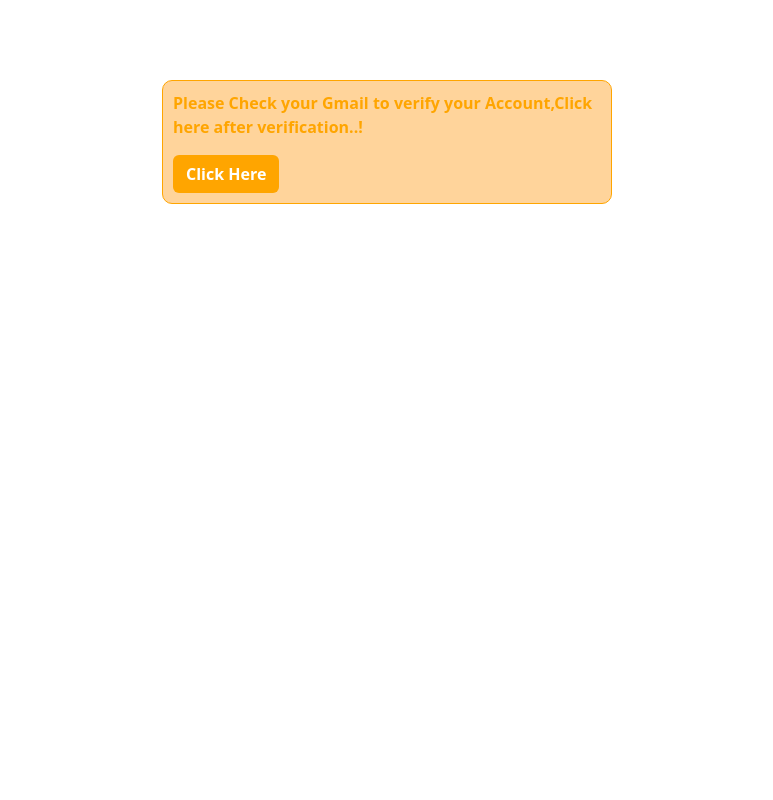
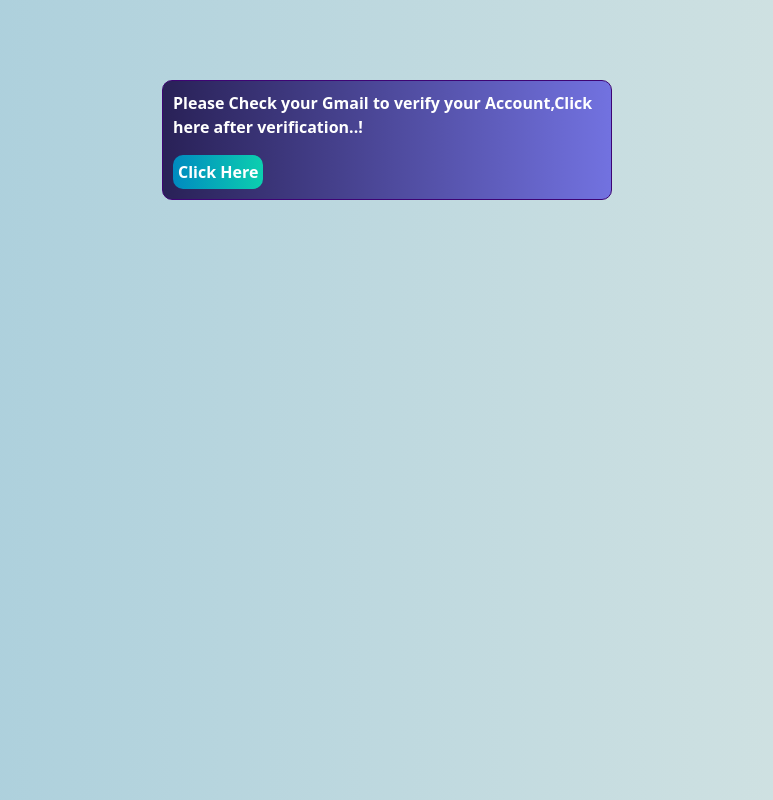
Before and after one commit to aathi-aathi/URL-SHORTNER-FRONTEND, a React (Vite) app: page /verify/1 in a window 1280 px wide. Shown: the whole page, without its empty margins (253-1026 px from the left). Built offline with nearby package versions, Linux system fonts and the light colour scheme.

Commit message:
some stylings added

```diff
--- a/src/App.css
+++ b/src/App.css
@@ -13,3 +13,42 @@
     display: grid;
     place-items: center;
 }
+.verify-div{
+    border: 1px solid rgb(62, 4, 116);
+    border-radius: 10px;
+    padding: 10px;
+    width: 95%;
+    height: fit-content;
+    max-width: 450px;
+    margin-top: 5rem;
+    background-image: linear-gradient(to left , rgb(114, 114, 224),rgb(41, 33, 87));
+}
+.verify-btn{
+    padding: 5px;
+    border: none;
+    border-radius: 10px;
+    background-image: linear-gradient(to left , rgb(12, 207, 175),rgb(0, 138, 192));
+    font-weight: bold;
+    color: white;
+}
+.verify-container{
+    background-image: linear-gradient(to left , rgb(217, 230, 227),rgb(163, 203, 219));
+}
+.shorten-btn{
+    padding: 5px;
+    border: none;
+    border-radius: 10px;
+    background-image: linear-gradient(to left , rgb(15, 12, 207),rgb(0, 138, 192));
+    font-weight: bold;
+    color: white;
+    margin-left: 1rem;
+}
+.app-title{
+    font-weight: bold;
+    text-align: center;
+    font-family:'Franklin Gothic Medium', 'Arial Narrow', Arial, sans-serif;
+    color: rgb(63, 4, 156);
+}
+.table-head{
+    background-color: #8787e2;
+}
--- a/src/home.jsx
+++ b/src/home.jsx
@@ -27,7 +27,7 @@ const UrlShortener = ({count,setCount}) => {
    },[count])
 return (
     <div className="container">
-      <h2 className="text-center mb-4 ">URL Shortener</h2>
+      <h2 className='app-title'>URL SHORTNER</h2>
       <form className="mb-4" onSubmit={handleSubmit}>
         <div className="form-group mb-2">
           <label htmlFor="longUrl" className='mb-2 ms-3' style={{color:'white',fontWeight:'bold'}}>Enter or Paste Your Long URL:</label>
@@ -39,28 +39,24 @@ return (
             onChange={(e) => setLongUrl(e.target.value)}
             placeholder="Enter your long URL here"
             required
-            style={{borderRadius:'30px',boxShadow:'0 0 5px rgba(0,0,0,0.2)',fontWeight:'bold'}}
+            style={{borderRadius:'30px',fontWeight:'bold'}}
           />
         </div>
-        <button type="submit" className="btn ms-2"
-        style={{boxShadow:'0 0 5px rgba(0,0,0,0.2)',backgroundColor:'whitesmoke',color:'rgb(89, 89, 226)',fontWeight:'bold'}}>
-
-          Shorten
-        </button>
+        <button type="submit" className="shorten-btn" > Shorten </button>
 
       </form>
 
       {shortUrl && (
-        <p style={{color:'black'}}>
-          Short URL: <a href={longUrl} onClick={getShortUrl} style={{color:'black'}} rel="noopener noreferrer">https://{shortUrl}</a>
+        <p style={{color:'blue'}}>
+          Short URL: <a href={longUrl} onClick={getShortUrl} style={{color:'blue'}} rel="noopener noreferrer">https://{shortUrl}</a>
         </p>
       )}
 
-        <table className="table">
+        <table className="table border">
           <thead>
             <tr>
-            <th>Short URL</th>
-              <th>Long URL</th>
+            <th style={{backgroundColor:'#8787e2',color:'white'}}>Short URL</th>
+              <th style={{backgroundColor:'#8787e2',color:'white'}}>Long URL</th>
 
             </tr>
           </thead>
@@ -68,8 +64,8 @@ return (
 
        {shortUrls.map((url,index)=>(
           <tr key={index}>
-            <td ><a href={longUrls[index]}>{url}</a></td>
-            <td><a href={longUrls[index]}  style={{wordBreak:'break-all'}}>{longUrls[index]}</a></td>
+            <td style={{backgroundColor:'whitesmoke'}}><a href={longUrls[index]}>{url}</a></td>
+            <td style={{backgroundColor:'whitesmoke'}}> <a href={longUrls[index]}  style={{wordBreak:'break-all'}}>{longUrls[index]}</a></td>
           </tr>
         ))}
             </tbody>
--- a/src/register/verify.jsx
+++ b/src/register/verify.jsx
@@ -1,6 +1,6 @@
 import { useNavigate, useParams } from "react-router-dom";
 import { checkVerify } from "../api";
-
+import '../App.css'
 const Verify = () =>{
     const params = useParams()
     const navigate = useNavigate()
@@ -15,19 +15,13 @@ const CheckUser = async()=>{
   }
 }
     return(
-    <div style={{width:'100%',
+    <div className="verify-container" style={{width:'100%',
                      display:'flex',
-                     justifyContent:'center'}}>
-        <div
-        style={{border:'1px solid orange',
-                borderRadius:'10px',
-                padding:'10px',
-                width:'95%',
-                maxWidth:'450px',
-                marginTop:'5rem',
-                backgroundColor:'#FFD49B'}}>
-                   <p style={{fontWeight:'bold',color:'orange'}}>Please Check your Gmail to verify your Account,Click here after verification..!</p>
-                   <button className="btn" style={{backgroundColor:'orange',color:'white',fontWeight:'bold'}} onClick={CheckUser}>Click Here</button>
+                     justifyContent:'center',
+                     height:'100vh'}}>
+        <div className="verify-div">
+                   <p style={{fontWeight:'bold',color:'white'}}>Please Check your Gmail to verify your Account,Click here after verification..!</p>
+                   <button className="verify-btn" onClick={CheckUser}>Click Here</button>
         </div>
     </div>
     )
```
